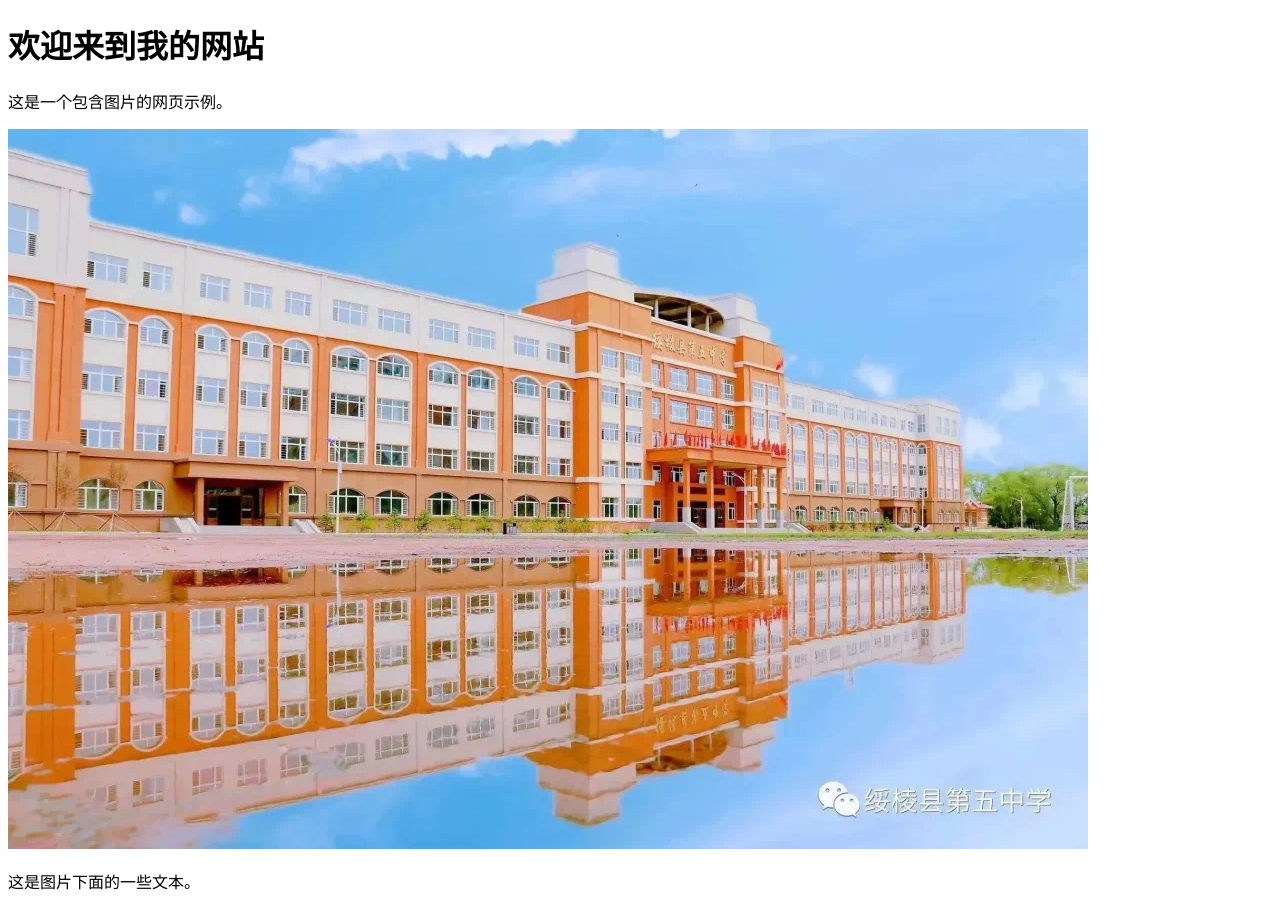
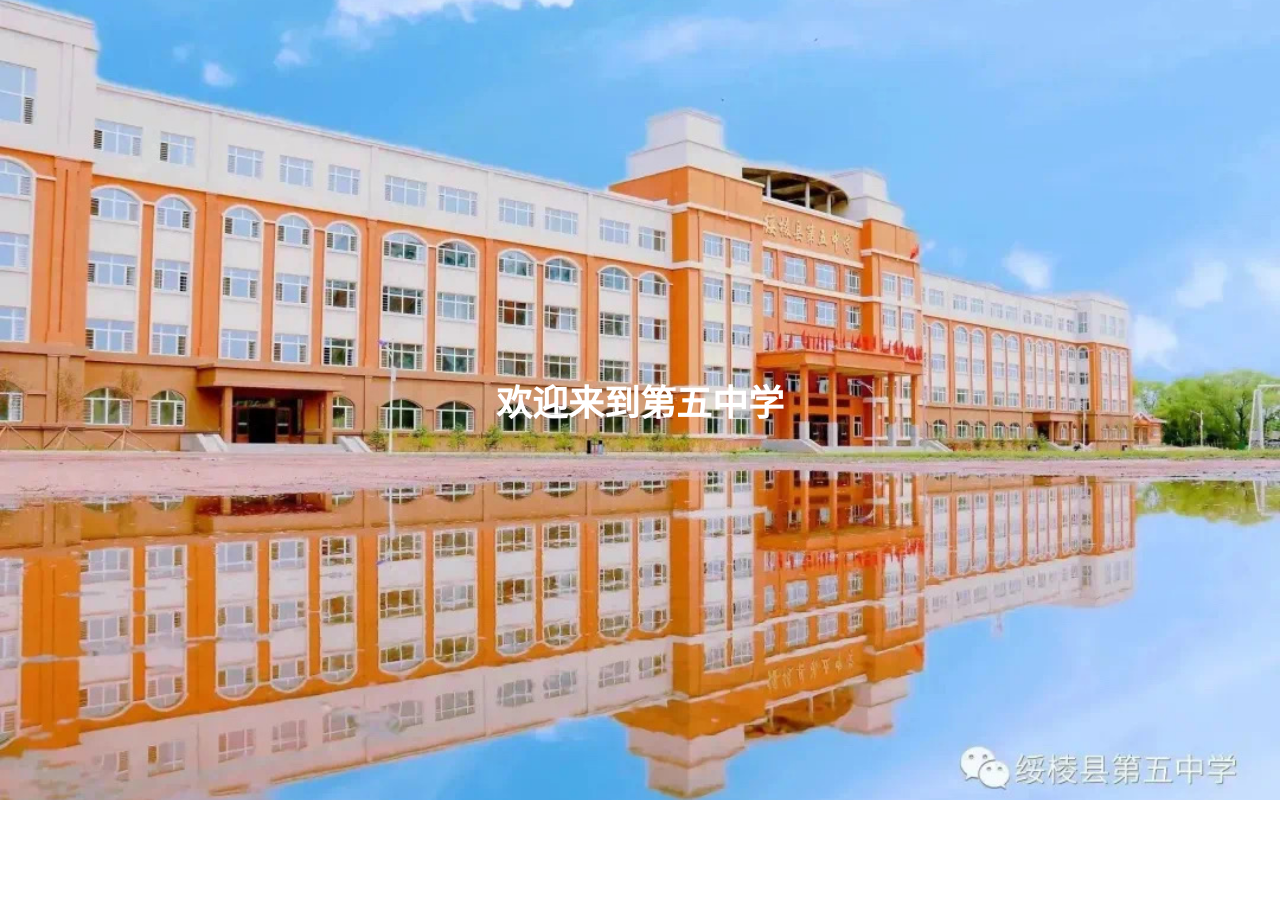
Before and after one commit to sanstale6/5thms.github.io, a plain HTML site: page index.html in a window 1280 px wide. After the commit the page ends 800 px from the top, so only its background shows below. Drawn offline with Linux system fonts and the light colour scheme.

Commit message:
index.html

```diff
--- a/index.html
+++ b/index.html
@@ -1,17 +1,37 @@
 <!DOCTYPE html>
-<html lang="en">
+<html lang="zh-CN">
 <head>
     <meta charset="UTF-8">
     <meta name="viewport" content="width=device-width, initial-scale=1.0">
-    <title>我的网站</title>
+    <title>欢迎来到第五中学</title>
+    <style>
+        body {
+            margin: 0;
+            padding: 0;
+            background-image: url('01A1B8C4-73A3-4C7A-A6FF-D15D0E91AD60.jpeg'); /* 请将 'your-image.jpg' 替换为你的图片文件名和路径 */
+            background-size: cover;
+            background-position: center;
+            background-attachment: fixed;
+            font-family: Arial, sans-serif;
+        }
+
+        .centered-text {
+            position: absolute;
+            top: 50%;
+            left: 50%;
+            transform: translate(-50%, -50%);
+            text-align: center;
+        }
+
+        .centered-text h1 {
+            font-size: 36px; /* 可根据需要调整字体大小 */
+            color: #fff; /* 字体颜色，可根据需要调整 */
+        }
+    </style>
 </head>
 <body>
-    <h1>欢迎来到我的网站</h1>
-    <p>这是一个包含图片的网页示例。</p>
-
-    <!-- 在这里添加图片 -->
-    <img src="01A1B8C4-73A3-4C7A-A6FF-D15D0E91AD60.jpeg" alt="6">
-
-    <p>这是图片下面的一些文本。</p>
+    <div class="centered-text">
+        <h1>欢迎来到第五中学</h1>
+    </div>
 </body>
 </html>
```
